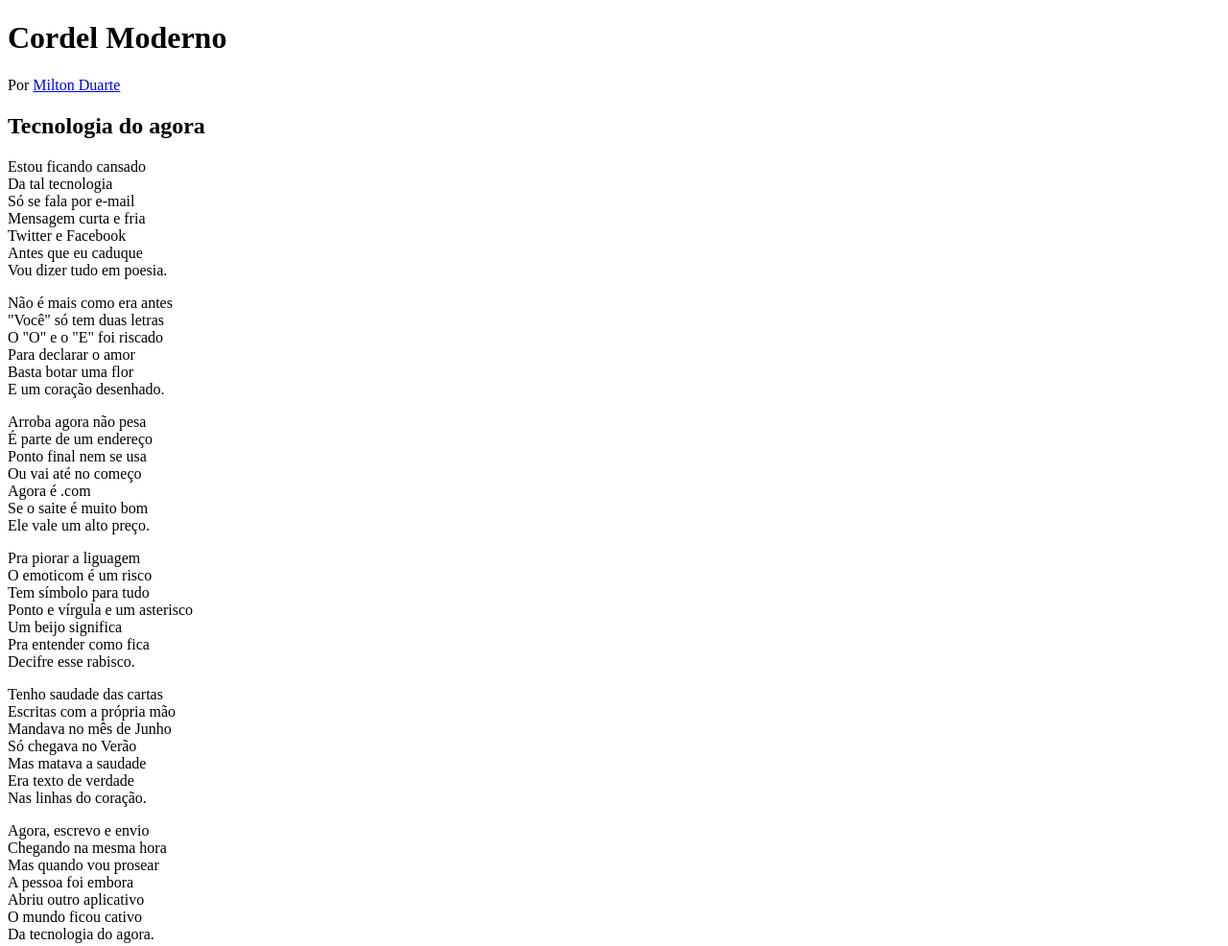
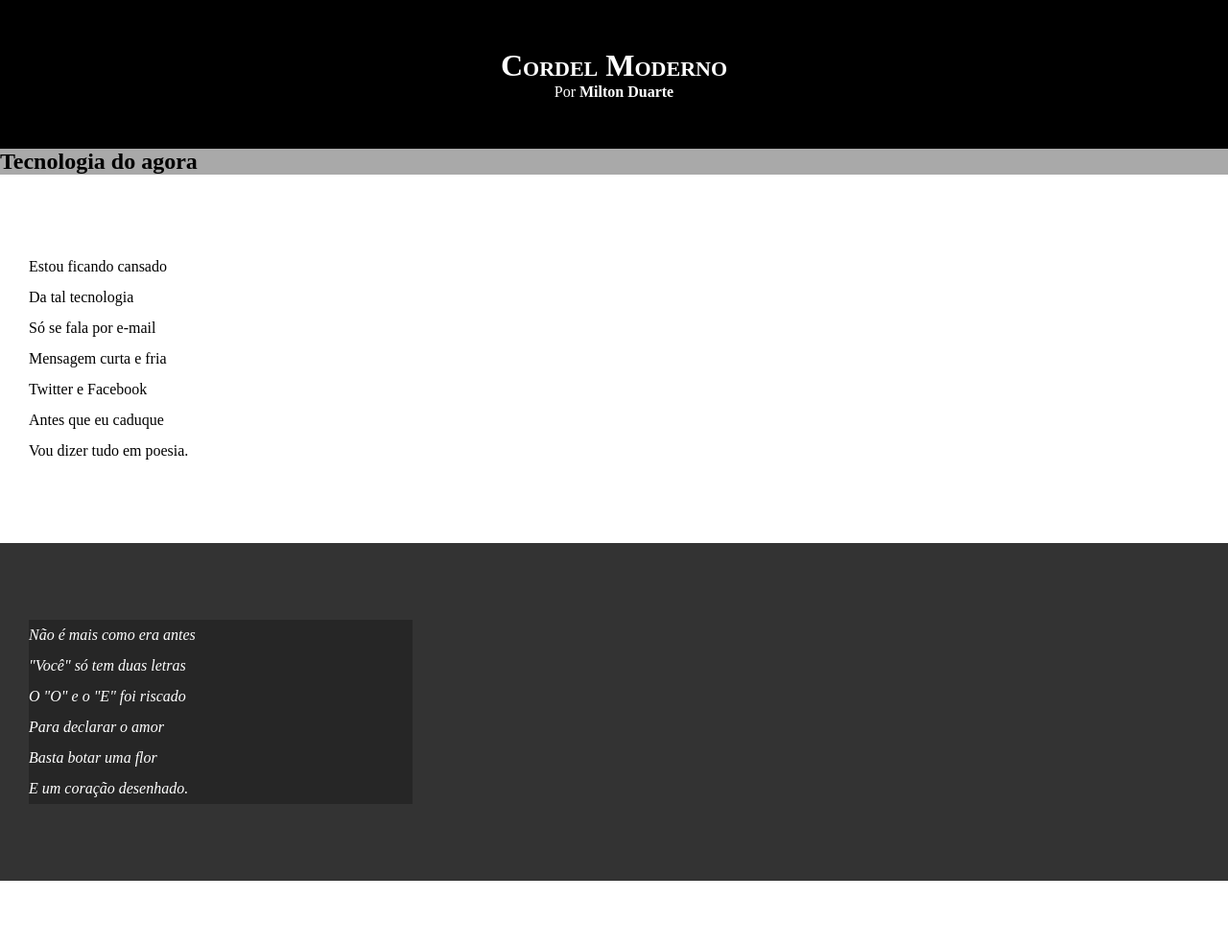
Before and after one commit to maxmesquitashima/curso-HTML-e-CSS, a plain HTML site: page d012/index.html in a window 1280 px wide. Shown: the top 986 px of the page at 96% size. Drawn offline with Linux system fonts and the light colour scheme.

Commit message:
Atualizei

```diff
--- /dev/null
+++ b/d012/estilo/style.css
@@ -0,0 +1,57 @@
+@charset "UTF-8";
+
+*{
+    margin: 0px;
+    padding: 0px;
+
+}
+html, body {
+    min-height: 100vh;
+    background-color: darkgray;
+}
+header{
+    background-color: black;
+    color: white;
+    text-align: center;
+}
+header >h1{
+    padding-top: 50px;
+    font-variant: small-caps;
+}
+header >p {
+    padding-bottom: 50px;
+}
+header a, footer a{
+    color: white;
+    text-decoration: none;
+    font-weight: bolder;
+}
+header a:hover, footer a:hover{
+    text-decoration: underline;
+}
+section{
+    line-height: 2em;
+    padding-top: 10vh;
+    padding-bottom: 10vh;
+    padding-left: 30px;
+}
+section.normal {
+    background-color: white;
+    color: black;
+
+}
+section.imagem {
+    background-color: rgb(51, 51, 51);
+    color: white;
+}
+section.imagem >p {
+    font-style: italic;
+    width: 400px;
+    background-color: rgba(0, 0, 0, 0.253);
+}
+footer {
+    background-color: black;
+    color: white;
+    text-align: center;
+    padding: 10px;
+}
--- a/d012/index.html
+++ b/d012/index.html
@@ -3,19 +3,23 @@
 <head>
     <meta charset="UTF-8">
     <meta name="viewport" content="width=device-width, initial-scale=1.0">
+    <link rel="stylesheet" href="estilo/style.css">
     <title>Cordel Moderno</title>
 </head>
 <body>
         <header>
             <h1>Cordel Moderno</h1>
-            Por <a href="https://www.recantodasletras.com.br/poesias/3186743" target="_blank">
-                Milton Duarte
+            <p>
+                Por <a href="https://www.recantodasletras.com.br/poesias/3186743" target="_blank">
+                    Milton Duarte
+            </p>
 
             </a>
         </header>
         <h2>Tecnologia do agora</h2>
 
-    <section>
+    <section class="normal">
+
         <p>
             Estou ficando cansado <br>
             Da tal tecnologia <br>
@@ -27,7 +31,7 @@
         </p>
     </section>
 
-    <section>
+    <section class="imagem">
         <p>
             Não é mais como era antes <br>
             "Você" só tem duas letras <br>
@@ -38,7 +42,7 @@
         </p>
     </section>
 
-    <section>
+    <section class="normal">
         <p>
             Arroba agora não pesa <br>
             É parte de um endereço <br>
@@ -59,7 +63,7 @@
         </p>
     </section>
 
-     <section>
+     <section class="imagem">
         <p>
             Tenho saudade das cartas <br>
             Escritas com a própria mão <br>
@@ -71,7 +75,7 @@
         </p>
     </section>
 
-    <section>
+    <section class="normal">
         <p>
             Agora, escrevo e envio <br>
             Chegando na mesma hora <br>
```
